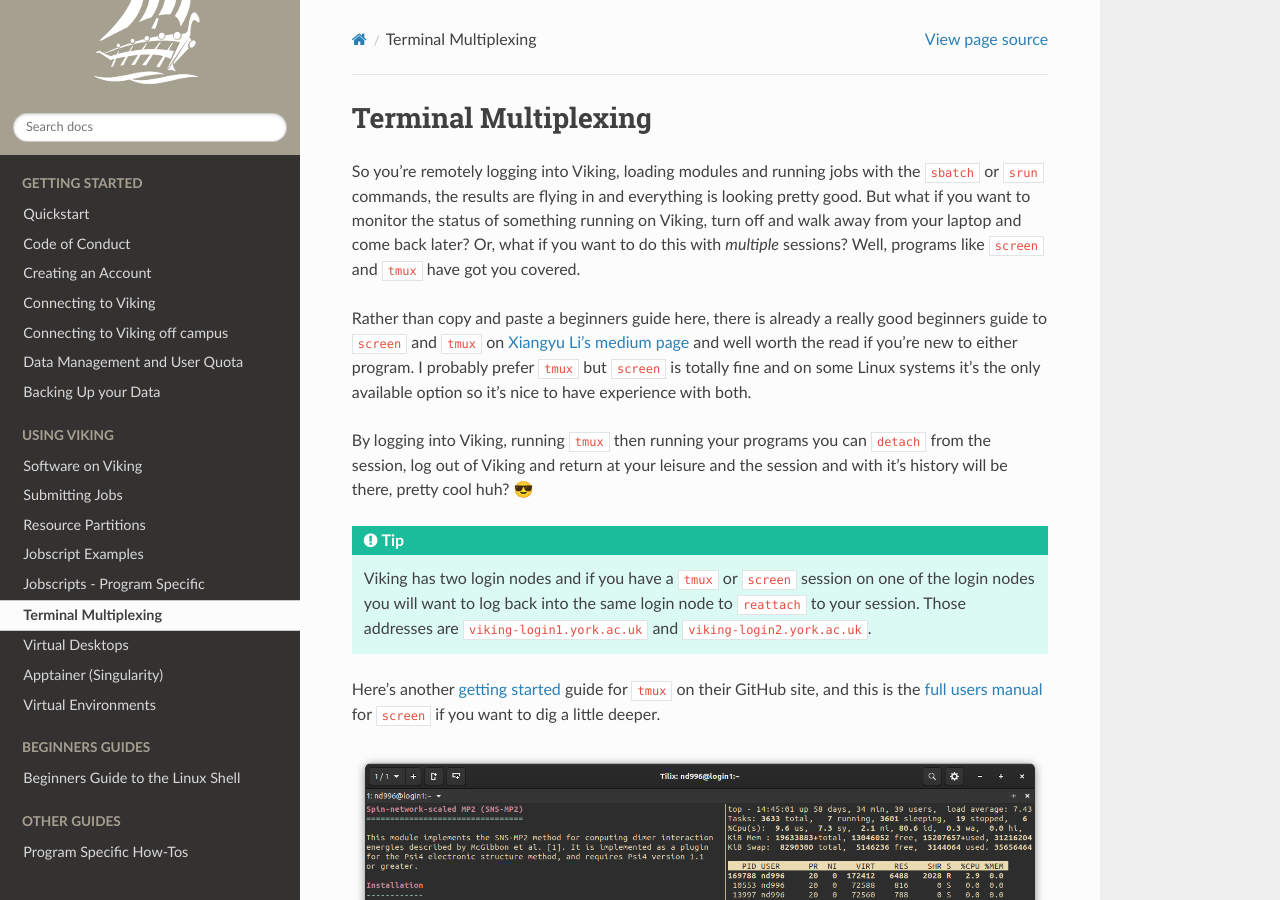
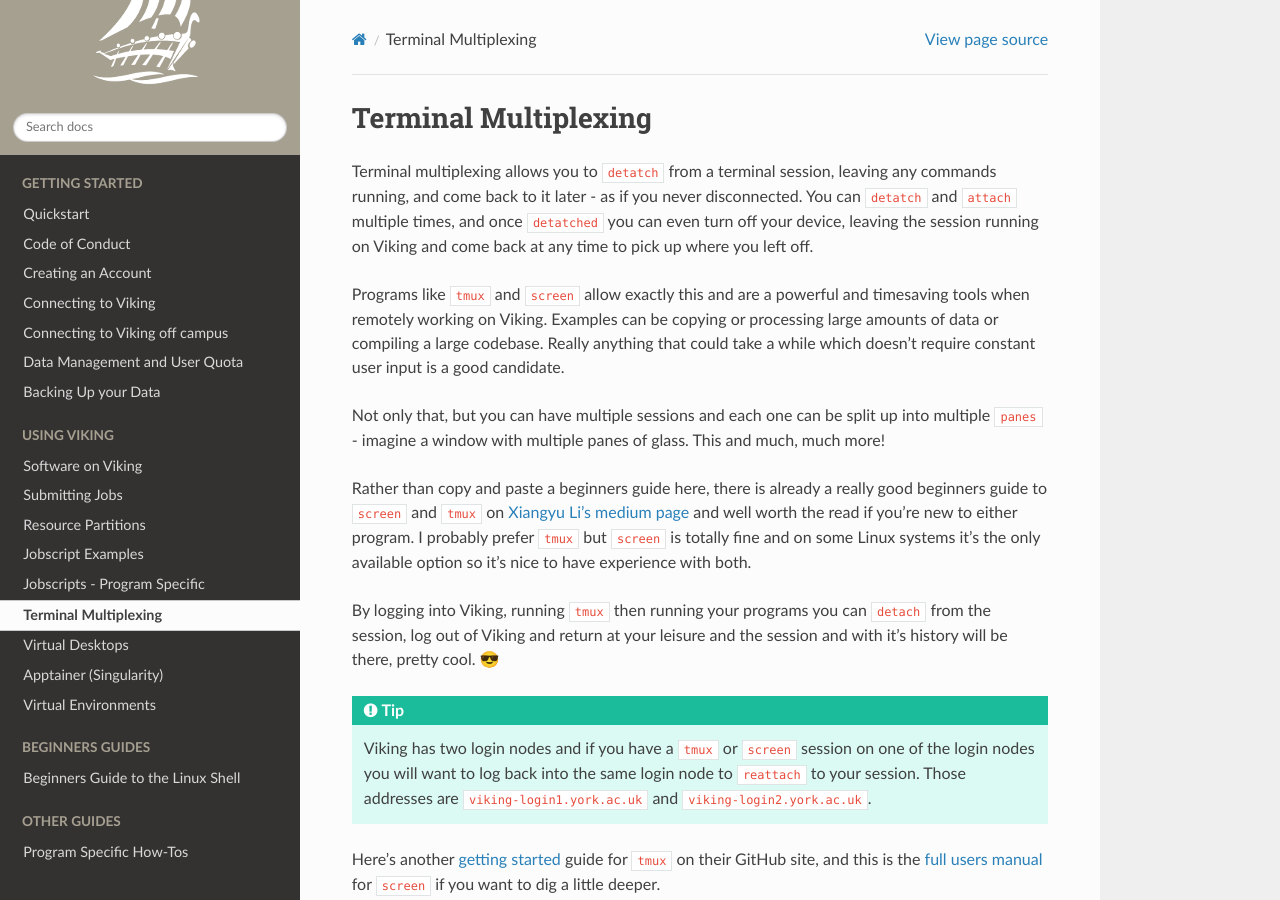
Before and after one commit to university-of-york/research-it-documentation, a Sphinx documentation site: the page built from docs/source/using_viking/terminal_multiplexing.rst, in a window 1280 px wide and 900 px high. Built offline with Sphinx 7.4.7 and the Read the Docs theme 2.0.0, drawn with Linux system fonts in a browser that asks for light colours.

Commit message:
changed tone on tmux page

```diff
--- a/docs/source/using_viking/terminal_multiplexing.rst
+++ b/docs/source/using_viking/terminal_multiplexing.rst
@@ -1,11 +1,15 @@
 Terminal Multiplexing
 =====================
 
-So you're remotely logging into Viking, loading modules and running jobs with the ``sbatch`` or ``srun`` commands, the results are flying in and everything is looking pretty good. But what if you want to monitor the status of something running on Viking, turn off and walk away from your laptop and come back later? Or, what if you want to do this with *multiple* sessions? Well, programs like ``screen`` and ``tmux`` have got you covered.
+Terminal multiplexing allows you to ``detatch`` from a terminal session, leaving any commands running, and come back to it later - as if you never disconnected. You can ``detatch`` and ``attach`` multiple times, and once ``detatched`` you can even turn off your device, leaving the session running on Viking and come back at any time to pick up where you left off.
+
+Programs like ``tmux`` and ``screen`` allow exactly this and are a powerful and timesaving tools when remotely working on Viking. Examples can be copying or processing large amounts of data or compiling a large codebase. Really anything that could take a while which doesn't require constant user input is a good candidate.
+
+Not only that, but you can have multiple sessions and each one can be split up into multiple ``panes`` - imagine a window with multiple panes of glass. This and much, much more!
 
 Rather than copy and paste a beginners guide here, there is already a really good beginners guide to ``screen`` and ``tmux`` on `Xiangyu Li's medium page <https://medium.com/@yiskylee/gnu-screen-and-tmux-which-should-you-choose-de325d32fc2a>`_ and well worth the read if you're new to either program. I probably prefer ``tmux`` but ``screen`` is totally fine and on some Linux systems it's the only available option so it's nice to have experience with both.
 
-By logging into Viking, running ``tmux`` then running your programs you can ``detach`` from the session, log out of Viking and return at your leisure and the session and with it's history will be there, pretty cool huh? 😎
+By logging into Viking, running ``tmux`` then running your programs you can ``detach`` from the session, log out of Viking and return at your leisure and the session and with it's history will be there, pretty cool. 😎
 
 .. tip::
 
```
